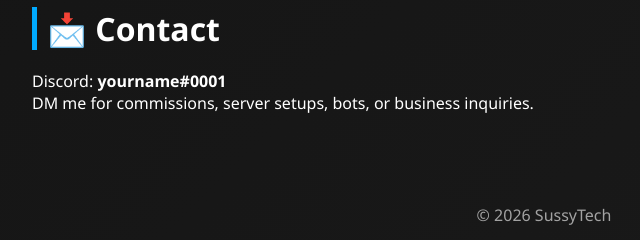
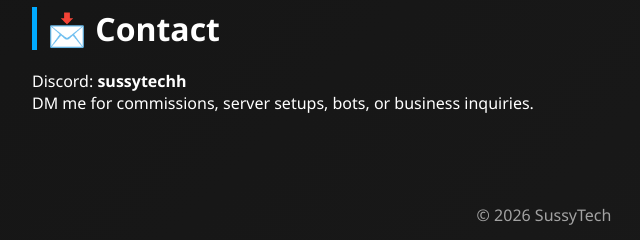
Before and after one commit to Sussytech-better/sussytech, a plain HTML site: page index.html in a window 1280 px wide. Shown: the part 2230-2470 px from the top of the page, 96-736 px from the left. Drawn offline with Linux system fonts and the light colour scheme.

Commit message:
Update Discord contact name in index.html

```diff
--- a/index.html
+++ b/index.html
@@ -242,7 +242,7 @@
 
 <section id="contact">
   <h2>📩 Contact</h2>
-  <p>Discord: <strong>yourname#0001</strong></p>
+  <p>Discord: <strong>sussytechh</strong></p>
   <p>DM me for commissions, server setups, bots, or business inquiries.</p>
 </section>
 
```
